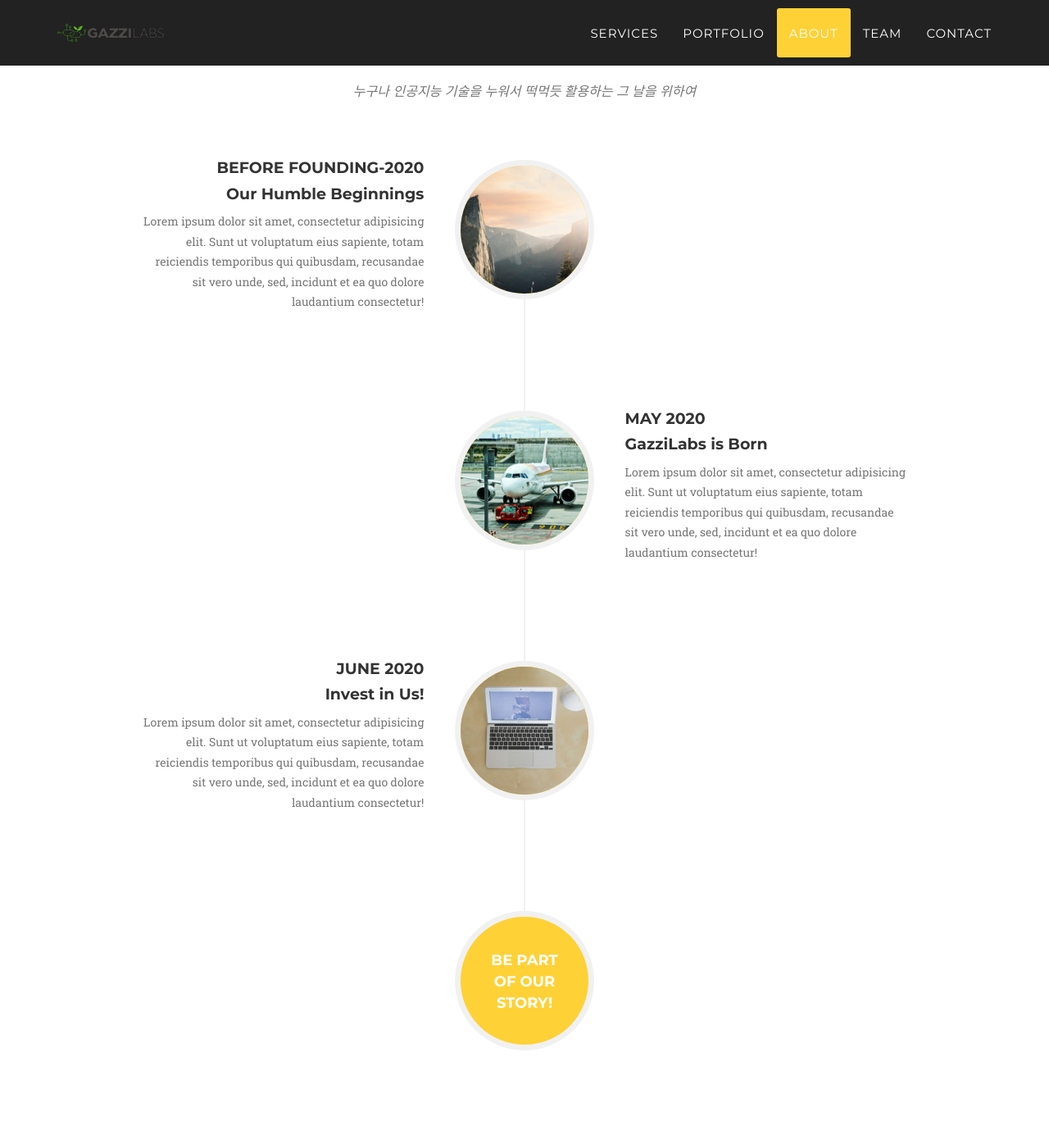
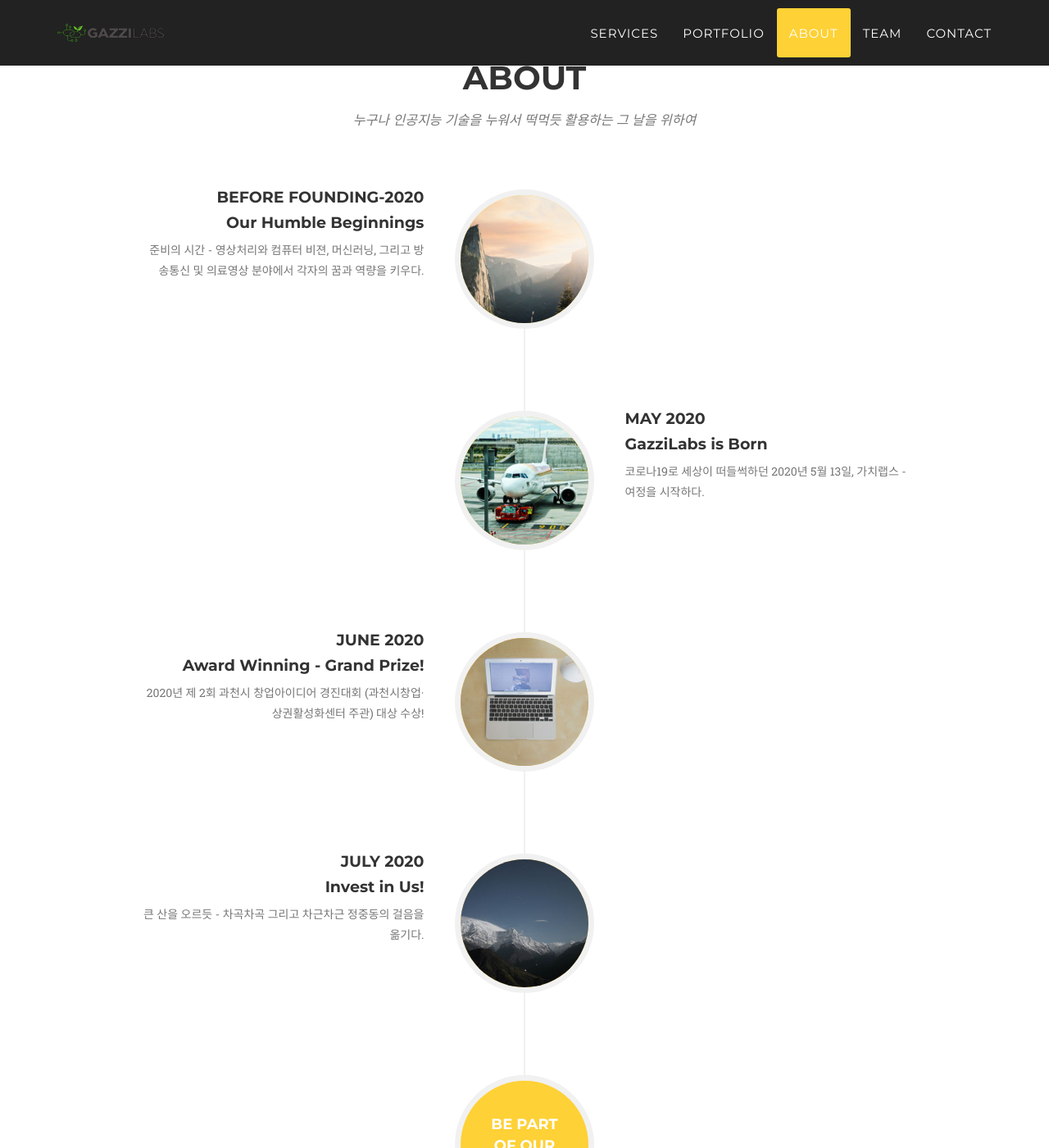
Before and after one commit to gazzilabs/gazzilabs.github.io, a Jekyll site: the page built from index.html, in a window 1280 px wide and 1400 px high, scrolled down 3626 px. Shown: the whole window at 82% size. Built offline with Jekyll 4.4.1, drawn with Linux system fonts in a browser that asks for light colours; some web fonts are replaced; some of the changed text lies outside the part shown.

Commit message:
about added

```diff
--- a/_includes/about.html
+++ b/_includes/about.html
@@ -20,7 +20,9 @@
                                     <h4 class="subheading">Our Humble Beginnings</h4>
                                 </div>
                                 <div class="timeline-body">
-                                    <p class="text-muted">Lorem ipsum dolor sit amet, consectetur adipisicing elit. Sunt ut voluptatum eius sapiente, totam reiciendis temporibus qui quibusdam, recusandae sit vero unde, sed, incidunt et ea quo dolore laudantium consectetur!</p>
+                                    <p class="text-muted">
+                                        준비의 시간 - 영상처리와 컴퓨터 비젼, 머신러닝, 그리고 방송통신 및 의료영상 분야에서 각자의 꿈과 역량을 키우다.
+                                    </p>
                                 </div>
                             </div>
                         </li>
@@ -34,7 +36,7 @@
                                     <h4 class="subheading">GazziLabs is Born</h4>
                                 </div>
                                 <div class="timeline-body">
-                                    <p class="text-muted">Lorem ipsum dolor sit amet, consectetur adipisicing elit. Sunt ut voluptatum eius sapiente, totam reiciendis temporibus qui quibusdam, recusandae sit vero unde, sed, incidunt et ea quo dolore laudantium consectetur!</p>
+                                    <p class="text-muted">코로나19로 세상이 떠들썩하던 2020년 5월 13일, 가치랩스 - 여정을 시작하다.</p>
                                 </div>
                             </div>
                         </li>
@@ -45,10 +47,26 @@
                             <div class="timeline-panel">
                                 <div class="timeline-heading">
                                     <h4>June 2020</h4>
+                                    <h4 class="subheading">Award Winning - Grand Prize!</h4>
+                                </div>
+                                <div class="timeline-body">
+                                    <p class="text-muted">
+                                        2020년 제 2회 과천시 창업아이디어 경진대회 (과천시창업·상권활성화센터 주관) 대상 수상!
+                                    </p>
+                                </div>
+                            </div>
+                        </li>
+                        <li>
+                            <div class="timeline-image">
+                                <img class="img-circle img-responsive" src="img/about/4.jpg" alt="">
+                            </div>
+                            <div class="timeline-panel">
+                                <div class="timeline-heading">
+                                    <h4>July 2020</h4>
                                     <h4 class="subheading">Invest in Us!</h4>
                                 </div>
                                 <div class="timeline-body">
-                                    <p class="text-muted">Lorem ipsum dolor sit amet, consectetur adipisicing elit. Sunt ut voluptatum eius sapiente, totam reiciendis temporibus qui quibusdam, recusandae sit vero unde, sed, incidunt et ea quo dolore laudantium consectetur!</p>
+                                    <p class="text-muted">큰 산을 오르듯 - 차곡차곡 그리고 차근차근 정중동의 걸음을 옮기다.</p>
                                 </div>
                             </div>
                         </li>
--- a/_includes/header.html
+++ b/_includes/header.html
@@ -47,7 +47,7 @@
     <header>
         <div class="container">
             <div class="intro-text">
-                <div class="intro-lead-in">Integrated, Automated, Visualized</div>
+                <div class="intro-lead-in">Integrated, Automated, Visualized and Explained</div>
                 <div class="intro-heading">Manage your AI production life-cycle</div>
                 <p class="text-muted">Gazzi Labs provides an integrated development environment that supports training, testing, evaluation, and production of artificial intelligence models as well as creation and refinement of datasets in an automated and visualized way.</p>
                 <a href="#services" class="page-scroll btn btn-xl">Tell Me More</a>
--- a/_includes/services.html
+++ b/_includes/services.html
@@ -4,7 +4,12 @@
             <div class="row">
                 <div class="col-lg-12 text-center">
                     <h2 class="section-heading">Services</h2>
-                    <h3 class="section-subheading text-muted">가치랩스는 데이터 가공, 모델의 훈련, 테스트, 평가, 프로덕션을 지원하는<br>자동화 및 시각화된 통합개발환경을 제공합니다.</h3>
+                    <h3 class="section-subheading text-muted">
+                        가치랩스는 데이터 가공, 모델의 훈련, 테스트, 평가, 프로덕션을 지원하는<br>
+                        자동화 및 시각화된 통합개발환경을 제공합니다.<br>
+                        이를 통해 설명 가능한(eXplainable) AI를 구현하여<br>
+                        고객이 필요로 하는 최상의 AI 품질검증 서비스를 제공합니다.
+                    </h3>
                 </div>
             </div>
             <div class="row text-center">
```
